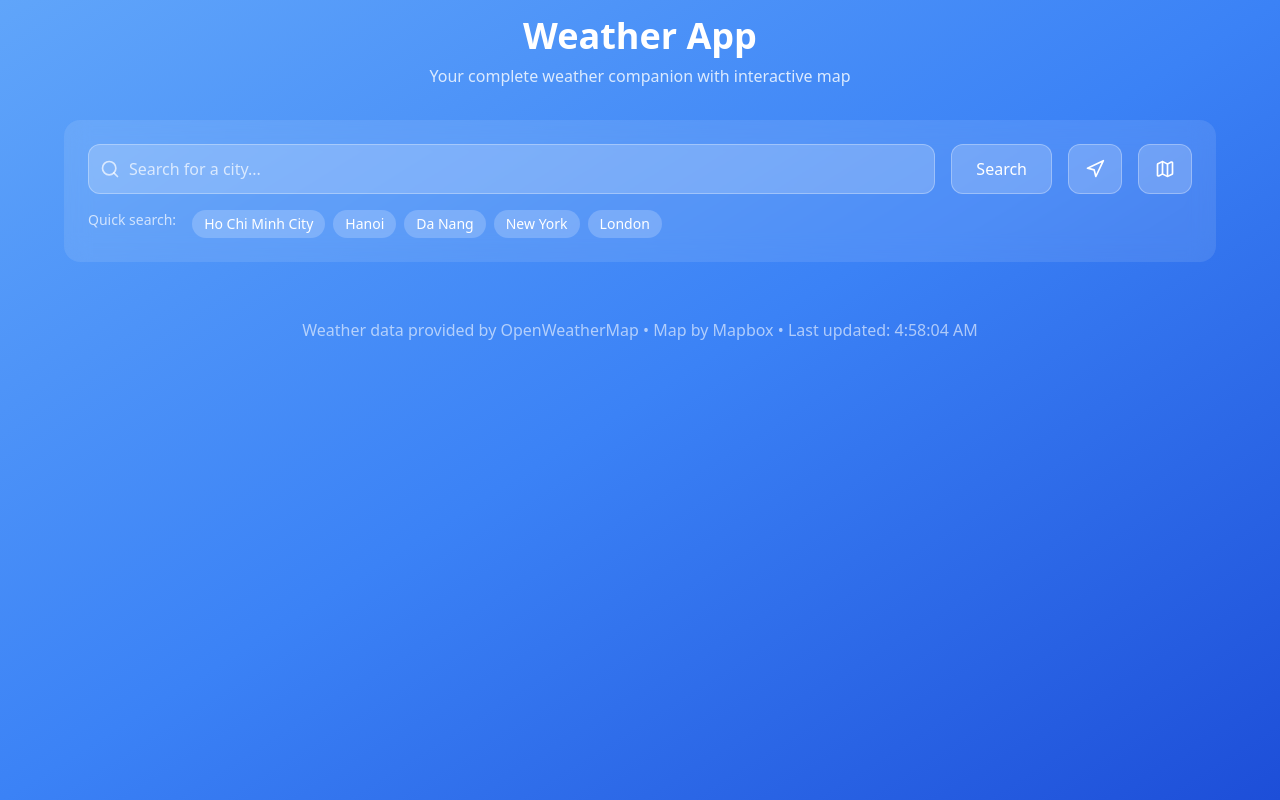
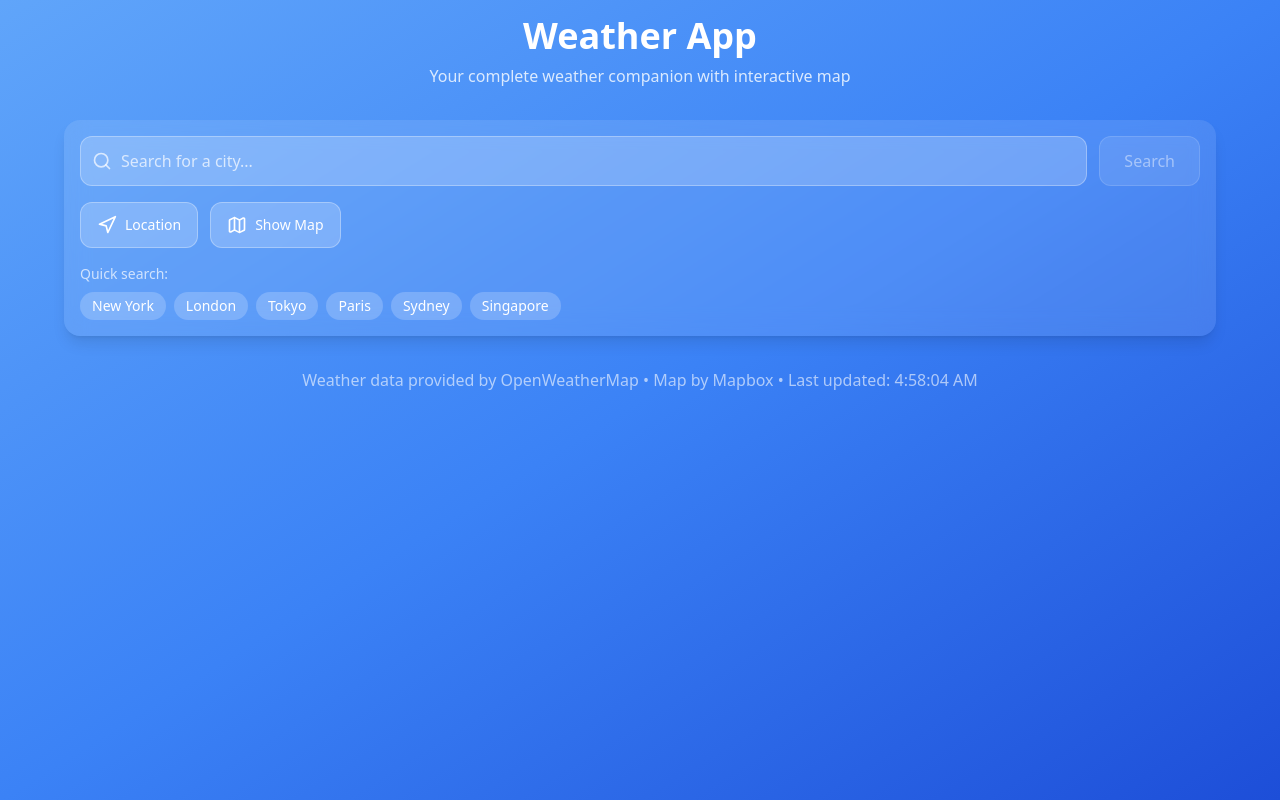
Before and after one commit to hoanglearncode/Weather-App, a React (Vite) app: page / in a window 1280 px wide. Built offline with nearby package versions, Linux system fonts and the light colour scheme; no server answers.

Commit message:
update search bar for mobile

```diff
--- a/src/components/common/SearchBar.jsx
+++ b/src/components/common/SearchBar.jsx
@@ -1,21 +1,38 @@
-import React, { useState } from 'react';
-import { Search, Navigation, Map as MapIcon } from 'lucide-react';
-import { FAVORITE_CITIES } from '../../utils/constants.jsx';
+import React, { useState, useEffect, useRef } from 'react';
+import { Search, Navigation, Map, X } from 'lucide-react';
+
+// Mock constants for demo - replace with your actual constants
+const FAVORITE_CITIES = ['New York', 'London', 'Tokyo', 'Paris', 'Sydney', 'Singapore'];
 
 const SearchBar = ({
   onSearch,
   onGetCurrentLocation,
   onToggleMap,
-  loading,
-  showMap,
-  mapLoaded
+  loading = false,
+  showMap = false,
+  mapLoaded = false
 }) => {
   const [searchQuery, setSearchQuery] = useState('');
+  const [isMobile, setIsMobile] = useState(false);
+  const [showFavorites, setShowFavorites] = useState(false);
+  const searchInputRef = useRef(null);
+
+  // Detect mobile viewport
+  useEffect(() => {
+    const checkMobile = () => {
+      setIsMobile(window.innerWidth < 768);
+    };
+
+    checkMobile();
+    window.addEventListener('resize', checkMobile);
+    return () => window.removeEventListener('resize', checkMobile);
+  }, []);
 
   const handleSearch = () => {
     if (searchQuery.trim()) {
       onSearch(searchQuery.trim());
       setSearchQuery('');
+      searchInputRef.current?.blur(); // Hide mobile keyboard
     }
   };
 
@@ -25,62 +42,150 @@ const SearchBar = ({
     }
   };
 
+  const handleFavoriteClick = (city) => {
+    onSearch(city);
+    setShowFavorites(false);
+  };
+
+  const clearSearch = () => {
+    setSearchQuery('');
+    searchInputRef.current?.focus();
+  };
+
+  // Mobile-first layout with responsive design
   return (
-    <div className="bg-white/10 backdrop-blur-md rounded-2xl p-6 mb-6">
-      <div className="flex gap-4 mb-4">
+    <div className="bg-white/10 backdrop-blur-md rounded-2xl p-4 shadow-lg">
+      {/* Main search section */}
+      <div className="space-y-3 sm:space-y-4">
+        {/* Search input row */}
+        <div className="flex gap-2 sm:gap-3">
           <div className="flex-1 relative">
-          <Search className="absolute left-3 top-1/2 transform -translate-y-1/2 text-white/70 w-5 h-5" />
+            <Search className="absolute left-3 top-1/2 transform -translate-y-1/2 text-white/70 w-4 h-4 sm:w-5 sm:h-5" />
             <input
+              ref={searchInputRef}
               type="text"
               value={searchQuery}
               onChange={(e) => setSearchQuery(e.target.value)}
               onKeyPress={handleKeyPress}
               placeholder="Search for a city..."
-            className="w-full pl-10 pr-4 py-3 bg-white/20 text-white placeholder-white/70 rounded-xl border border-white/30 focus:outline-none focus:ring-2 focus:ring-white/50"
+              className="w-full pl-9 sm:pl-10 pr-10 py-2.5 sm:py-3 bg-white/20 text-white placeholder-white/70 rounded-xl border border-white/30 focus:outline-none focus:ring-2 focus:ring-white/50 text-sm sm:text-base"
+              autoComplete="off"
+              autoCapitalize="words"
             />
+            {searchQuery && (
+              <button
+                onClick={clearSearch}
+                className="absolute right-3 top-1/2 transform -translate-y-1/2 text-white/70 hover:text-white"
+              >
+                <X className="w-4 h-4" />
+              </button>
+            )}
           </div>
+
           <button
             onClick={handleSearch}
-          disabled={loading}
-          className="px-6 py-3 bg-white/20 text-white rounded-xl hover:bg-white/30 transition-colors border border-white/30 disabled:opacity-50 disabled:cursor-not-allowed"
+            disabled={loading || !searchQuery.trim()}
+            className="px-4 sm:px-6 py-2.5 sm:py-3 bg-white/20 text-white rounded-xl hover:bg-white/30 transition-colors border border-white/30 disabled:opacity-50 disabled:cursor-not-allowed text-sm sm:text-base font-medium"
           >
-          Search
+            {loading ? (
+              <div className="w-4 h-4 sm:w-5 sm:h-5 border-2 border-white/30 border-t-white rounded-full animate-spin" />
+            ) : (
+              <span className="hidden sm:inline">Search</span>
+            )}
+            <Search className="w-4 h-4 sm:hidden" />
           </button>
+        </div>
+
+        {/* Action buttons row */}
+        <div className="flex gap-2 sm:gap-3">
           <button
             onClick={onGetCurrentLocation}
             disabled={loading}
-          className="px-4 py-3 bg-white/20 text-white rounded-xl hover:bg-white/30 transition-colors border border-white/30 disabled:opacity-50 disabled:cursor-not-allowed"
+            className="flex-1 sm:flex-none px-3 sm:px-4 py-2.5 sm:py-3 bg-white/20 text-white rounded-xl hover:bg-white/30 transition-colors border border-white/30 disabled:opacity-50 disabled:cursor-not-allowed flex items-center justify-center gap-2"
             title="Get current location weather"
           >
-          <Navigation className="w-5 h-5" />
+            <Navigation className="w-4 h-4 sm:w-5 sm:h-5" />
+            <span className="text-xs sm:text-sm font-medium">Location</span>
           </button>
+
           <button
             onClick={onToggleMap}
             disabled={mapLoaded}
-          className={`px-4 py-3 text-white rounded-xl transition-colors border border-white/30 disabled:opacity-50 disabled:cursor-not-allowed ${
+            className={`flex-1 sm:flex-none px-3 sm:px-4 py-2.5 sm:py-3 text-white rounded-xl transition-colors border border-white/30 disabled:opacity-50 disabled:cursor-not-allowed flex items-center justify-center gap-2 ${
               showMap ? 'bg-white/30' : 'bg-white/20 hover:bg-white/30'
             }`}
             title="Toggle map view"
           >
-          <MapIcon className="w-5 h-5" />
+            <Map className="w-4 h-4 sm:w-5 sm:h-5" />
+            <span className="text-xs sm:text-sm font-medium">
+              {showMap ? 'Hide Map' : 'Show Map'}
+            </span>
           </button>
+
+          {/* Mobile favorites toggle */}
+          {isMobile && (
+            <button
+              onClick={() => setShowFavorites(!showFavorites)}
+              className="px-3 py-2.5 bg-white/20 text-white rounded-xl hover:bg-white/30 transition-colors border border-white/30 text-xs font-medium"
+            >
+              Cities
+            </button>
+          )}
+        </div>
       </div>
 
-      {/* Favorites */}
-      <div className="flex gap-2 flex-wrap">
-        <span className="text-white/70 text-sm mr-2">Quick search:</span>
+      {/* Favorites section */}
+      {(!isMobile || showFavorites) && (
+        <div className={`transition-all duration-300 ${
+          isMobile ? 'mt-3' : 'mt-4'
+        }`}>
+          <div className="flex items-center gap-2 mb-2">
+            <span className="text-white/70 text-xs sm:text-sm font-medium">
+              Quick search:
+            </span>
+            {isMobile && showFavorites && (
+              <button
+                onClick={() => setShowFavorites(false)}
+                className="ml-auto text-white/70 hover:text-white"
+              >
+                <X className="w-4 h-4" />
+              </button>
+            )}
+          </div>
+
+          <div className={`flex gap-1.5 sm:gap-2 ${
+            isMobile
+              ? 'grid grid-cols-2 gap-2'
+              : 'flex-wrap'
+          }`}>
             {FAVORITE_CITIES.map((city) => (
               <button
                 key={city}
-            onClick={() => onSearch(city)}
+                onClick={() => handleFavoriteClick(city)}
                 disabled={loading}
-            className="px-3 py-1 bg-white/20 text-white text-sm rounded-full hover:bg-white/30 transition-colors disabled:opacity-50 disabled:cursor-not-allowed"
+                className={`text-white text-xs sm:text-sm rounded-full hover:bg-white/30 transition-colors disabled:opacity-50 disabled:cursor-not-allowed font-medium ${
+                  isMobile
+                    ? 'px-3 py-2 bg-white/20 text-center'
+                    : 'px-3 py-1 bg-white/20'
+                }`}
               >
                 {city}
               </button>
             ))}
           </div>
         </div>
+      )}
+
+      {/* Mobile loading overlay */}
+      {loading && isMobile && (
+        <div className="absolute inset-0 bg-black/20 backdrop-blur-sm rounded-2xl flex items-center justify-center">
+          <div className="bg-white/90 rounded-xl px-4 py-2 flex items-center gap-2">
+            <div className="w-4 h-4 border-2 border-gray-300 border-t-blue-500 rounded-full animate-spin" />
+            <span className="text-gray-700 text-sm font-medium">Searching...</span>
+          </div>
+        </div>
+      )}
+    </div>
   );
 };
 
--- a/src/main.jsx
+++ b/src/main.jsx
@@ -2,8 +2,6 @@ import { StrictMode } from 'react'
 import { createRoot } from 'react-dom/client'
 import './assets/index.css'
 import App from './App.jsx'
-import WeatherApp from './WeatherApp.jsx'
-
 createRoot(document.getElementById('root')).render(
   <StrictMode>
     <App />
```
Lines whose indentation alone changed are shown as unchanged.
